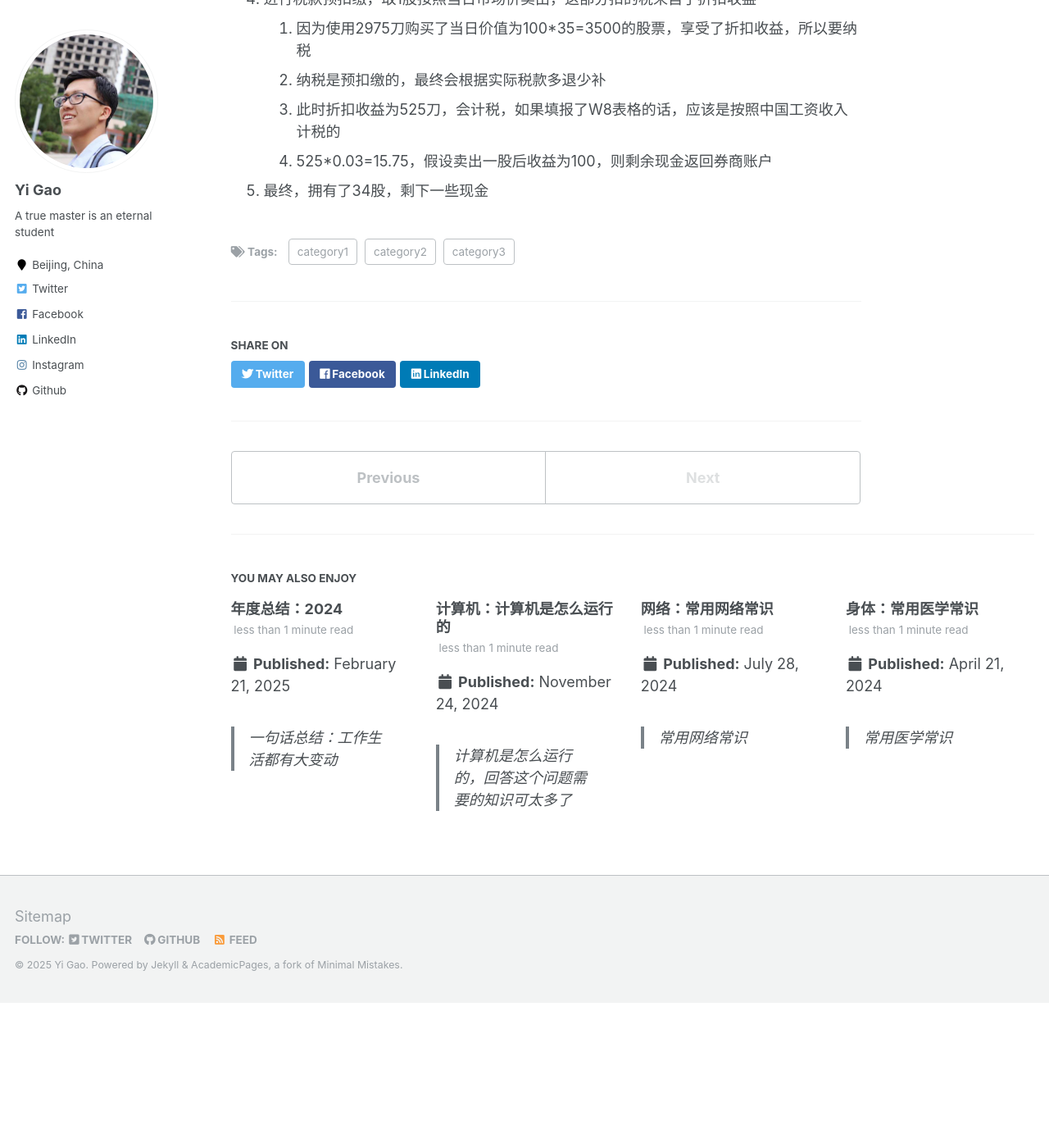
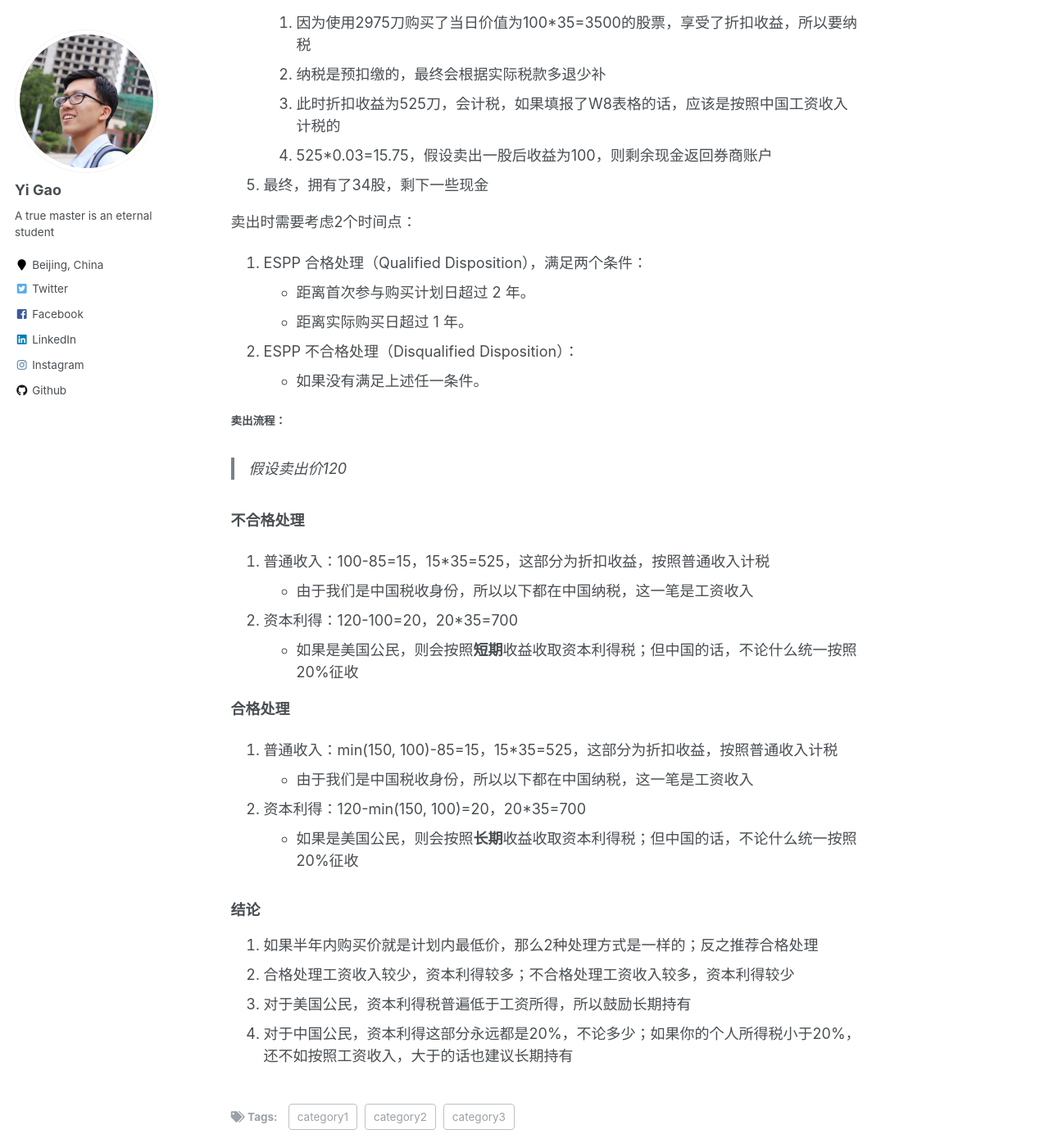
Before and after one commit to masteryi-0018/masteryi-0018.github.io, a Jekyll site: the page built from _posts/2025-05-14-blog-post-1.md, in a window 1280 px wide and 1400 px high, scrolled down 1570 px. Shown: the whole window at 82% size. Built offline with Jekyll 4.4.1, drawn with Linux system fonts in a browser that asks for light colours; before the commit the page ends 2793 px from its top, so only the background shows below that.

Commit message:
20250516

```diff
--- a/_posts/2025-05-14-blog-post-1.md
+++ b/_posts/2025-05-14-blog-post-1.md
@@ -37,7 +37,7 @@ tags:
 - 半年内的2个价格是：授权日120，购买日100
 - 则折扣价为85
 
-整体流程：
+#### 购买流程：
 1. 将池子的资金按照购买日前一天汇率折算为美元，例如，18k人民币，汇率为6，则为3k美元
 2. 算出能够购买的股数，例如，购买价是85刀，则可以购买35股
 3. 剩余不足一股的资金退回资金池，例如，3000-85*35=25，退回资金池
@@ -47,3 +47,35 @@ tags:
    3. 此时折扣收益为525刀，会计税，如果填报了W8表格的话，应该是按照中国工资收入计税的
    4. 525*0.03=15.75，假设卖出一股后收益为100，则剩余现金返回券商账户
 5. 最终，拥有了34股，剩下一些现金
+
+卖出时需要考虑2个时间点：
+1. ESPP 合格处理（Qualified Disposition），满足两个条件：
+   - 距离首次参与购买计划日超过 2 年。
+   - 距离实际购买日超过 1 年。
+2. ESPP 不合格处理（Disqualified Disposition）：
+   - 如果没有满足上述任一条件。
+
+#### 卖出流程：
+
+> 假设卖出价120
+
+**不合格处理**
+
+1. 普通收入：100-85=15，15*35=525，这部分为折扣收益，按照普通收入计税
+   - 由于我们是中国税收身份，所以以下都在中国纳税，这一笔是工资收入
+2. 资本利得：120-100=20，20*35=700
+   - 如果是美国公民，则会按照**短期**收益收取资本利得税；但中国的话，不论什么统一按照20%征收
+
+**合格处理**
+
+1. 普通收入：min(150, 100)-85=15，15*35=525，这部分为折扣收益，按照普通收入计税
+   - 由于我们是中国税收身份，所以以下都在中国纳税，这一笔是工资收入
+2. 资本利得：120-min(150, 100)=20，20*35=700
+   - 如果是美国公民，则会按照**长期**收益收取资本利得税；但中国的话，不论什么统一按照20%征收
+
+### 结论
+
+1. 如果半年内购买价就是计划内最低价，那么2种处理方式是一样的；反之推荐合格处理
+2. 合格处理工资收入较少，资本利得较多；不合格处理工资收入较多，资本利得较少
+3. 对于美国公民，资本利得税普遍低于工资所得，所以鼓励长期持有
+4. 对于中国公民，资本利得这部分永远都是20%，不论多少；如果你的个人所得税小于20%，还不如按照工资收入，大于的话也建议长期持有
```
